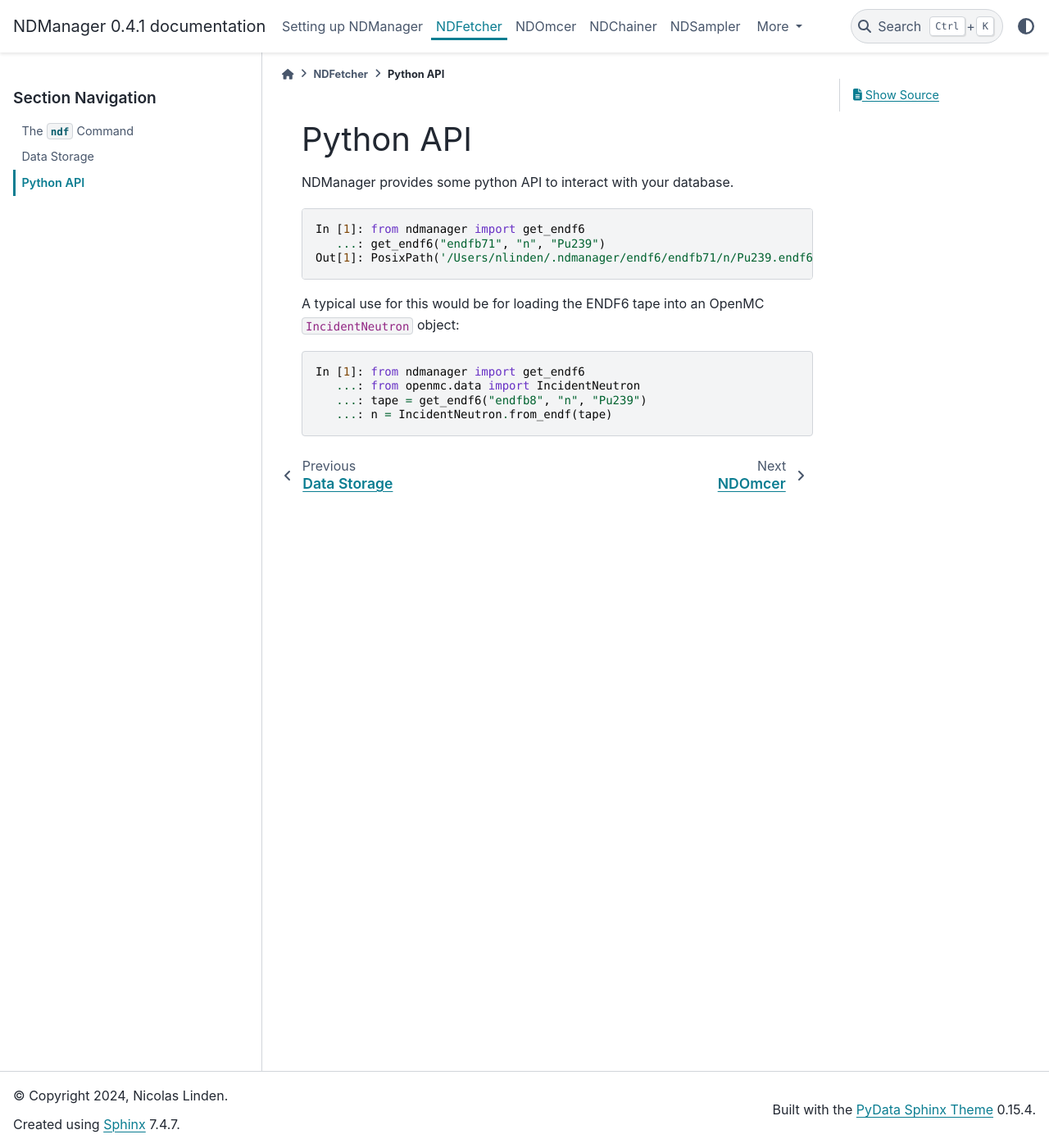
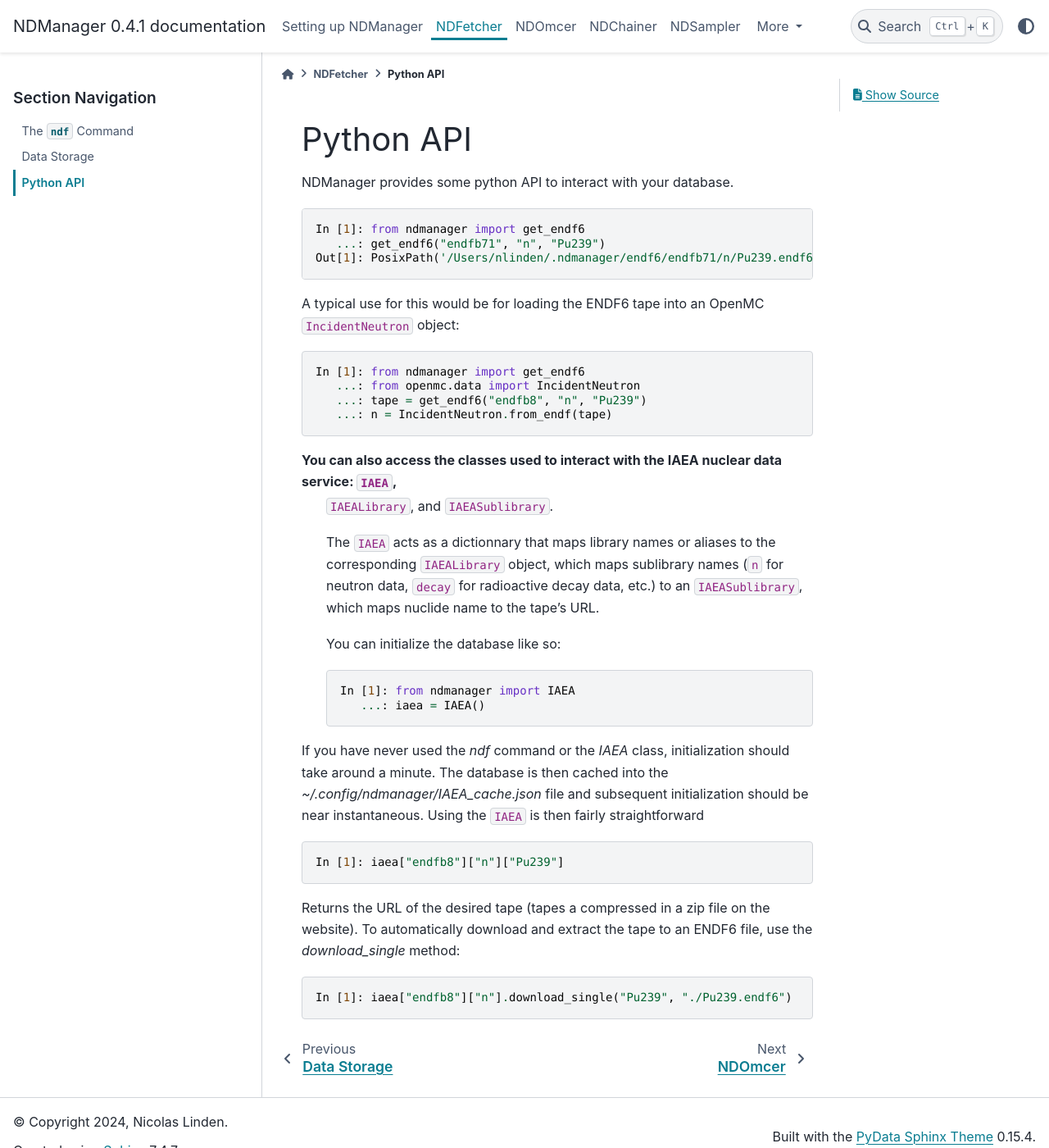
Before and after one commit to nplinden/ndmanager, a Sphinx documentation site: the page built from docs/source/ndfetcher/python.rst, in a window 1280 px wide and 1400 px high. Shown: the whole window at 82% size. Built offline with Sphinx 7.4.7 and the PyData theme 0.15.4, drawn with Linux system fonts in a browser that asks for light colours.

Commit message:
IAEA docs

```diff
--- a/docs/source/ndfetcher/python.rst
+++ b/docs/source/ndfetcher/python.rst
@@ -7,16 +7,49 @@ NDManager provides some python API to interact with your database.
 
 .. code-block::
 
-    In [1]: from ndmanager import get_endf6
-       ...: get_endf6("endfb71", "n", "Pu239")
-    Out[1]: PosixPath('/Users/nlinden/.ndmanager/endf6/endfb71/n/Pu239.endf6')
+   In [1]: from ndmanager import get_endf6
+      ...: get_endf6("endfb71", "n", "Pu239")
+   Out[1]: PosixPath('/Users/nlinden/.ndmanager/endf6/endfb71/n/Pu239.endf6')
 
 A typical use for this would be for loading the ENDF6 tape into an OpenMC
 ``IncidentNeutron`` object:
 
 .. code-block::
 
-      In [1]: from ndmanager import get_endf6
-         ...: from openmc.data import IncidentNeutron
-         ...: tape = get_endf6("endfb8", "n", "Pu239")
-         ...: n = IncidentNeutron.from_endf(tape)
+   In [1]: from ndmanager import get_endf6
+      ...: from openmc.data import IncidentNeutron
+      ...: tape = get_endf6("endfb8", "n", "Pu239")
+      ...: n = IncidentNeutron.from_endf(tape)
+
+You can also access the classes used to interact with the IAEA nuclear data service: ``IAEA``,
+ ``IAEALibrary``, and ``IAEASublibrary``.
+
+ The ``IAEA`` acts as a dictionnary that maps library names or aliases to the corresponding
+ ``IAEALibrary`` object, which maps sublibrary names (``n`` for neutron data, ``decay`` for
+ radioactive decay data, etc.) to an ``IAEASublibrary``, which maps nuclide name to the tape's
+ URL.
+
+ You can initialize the database like so:
+
+ .. code-block::
+
+   In [1]: from ndmanager import IAEA
+      ...: iaea = IAEA()
+
+If you have never used the `ndf` command or the `IAEA` class, initialization should take around
+a minute.
+The database is then cached into the `~/.config/ndmanager/IAEA_cache.json` file and subsequent
+initialization should be near instantaneous.
+Using the ``IAEA`` is then fairly straightforward
+
+.. code-block::
+
+   In [1]: iaea["endfb8"]["n"]["Pu239"]
+
+Returns the URL of the desired tape (tapes a compressed in a zip file on the website).
+To automatically download and extract the tape to an ENDF6 file, use the `download_single`
+method:
+
+.. code-block::
+
+   In [1]: iaea["endfb8"]["n"].download_single("Pu239", "./Pu239.endf6")
```
